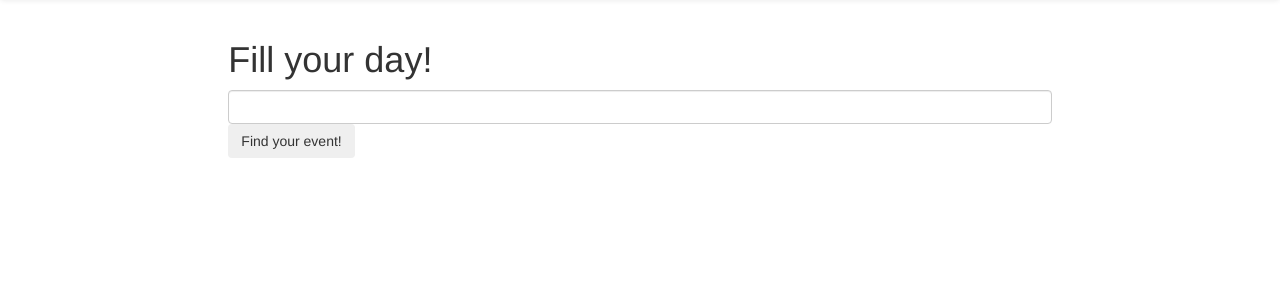
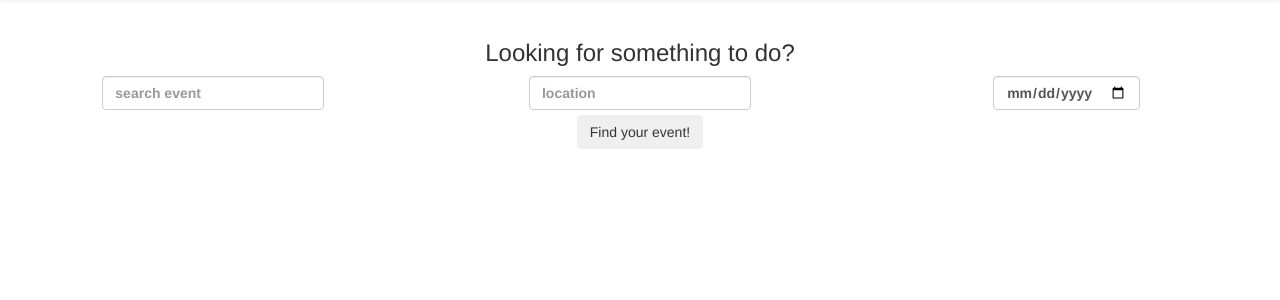
Before and after one commit to katiayx/attend.ing, a Django app: template efinder_root/efinder_app/templates/efinder_app/search.html in a window 1280 px wide. Shown: the part 52-352 px from the top of the page. Run offline with Django 3.2, Linux system fonts and the light colour scheme; the template is opened without the code that fills it, so the values that code supplies are empty; some libraries are stand-ins or nearby versions.

Commit message:
updated search html

```diff
--- a/efinder_root/efinder_app/templates/efinder_app/search.html
+++ b/efinder_root/efinder_app/templates/efinder_app/search.html
@@ -9,12 +9,22 @@
 
 <div class="container-fluid text-center">
 	<div class="row content">
-		<div class="transbox col-sm-offset-2 col-sm-8 text-left">
-			<h1>Fill your day!</h1>
+		<!-- <div class="transbox col-sm-offset-2 col-sm-8 text-left"> -->
+			<h3 align="center">Looking for something to do?</h3>
 				<form action='' method="POST">
 					{% csrf_token %}
-					<input id="keyword_search" type="text" class="form-control" required></input>
-					<button id="keyword_search-button" class="btn" type="submit" value="Find your event!">Find your event!</button>
+					<div class="col-sm-4">
+						<label for='keywords'><input id="keyword_search" type="text" class="form-control" placeholder="search event"required></input></label>
+					</div>
+					<div class="col-sm-4">
+						<label for='location'><input id="location" type="address" class="form-control" placeholder="location" required></input></label>
+					</div>
+					<div class="col-sm-4">
+						<label for='date'><input id="date" type="date" class="form-control" placeholder="date"></input></label>
+					</div>
+					<div class="col-sm-12">
+						<button id="keyword_search-button" class="btn" type="submit" value="Find your event!">Find your event!</button>
+					</div>
 				</form>
 		</div>
 	</div>
--- a/efinder_root/efinder_app/views.py
+++ b/efinder_root/efinder_app/views.py
@@ -1,7 +1,7 @@
 from django.http import HttpResponse, HttpResponseRedirect
 from django.shortcuts import render, get_object_or_404, Http404
 from django.views import View
-from . import forms
+from .forms import InputForm
 
 def index(request):
     return HttpResponse("Hello, world. You're at the polls index.")
```
